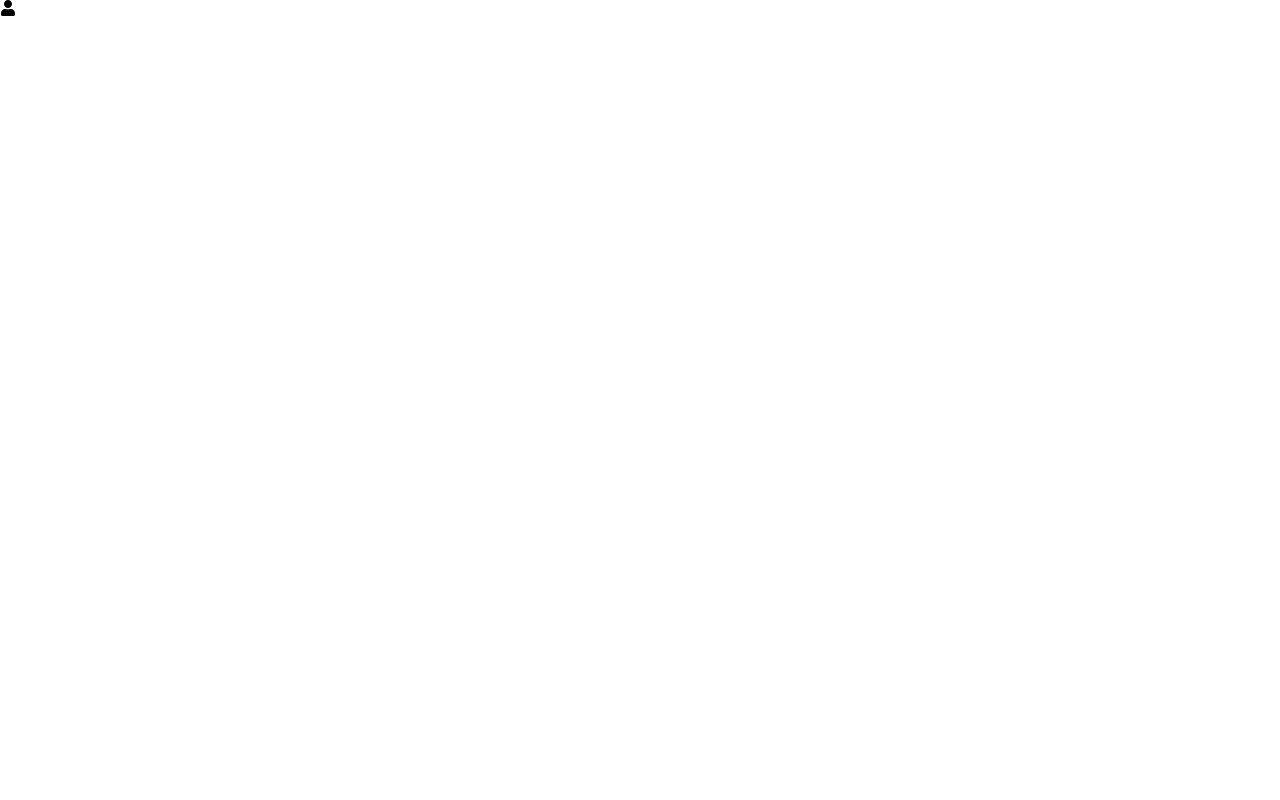
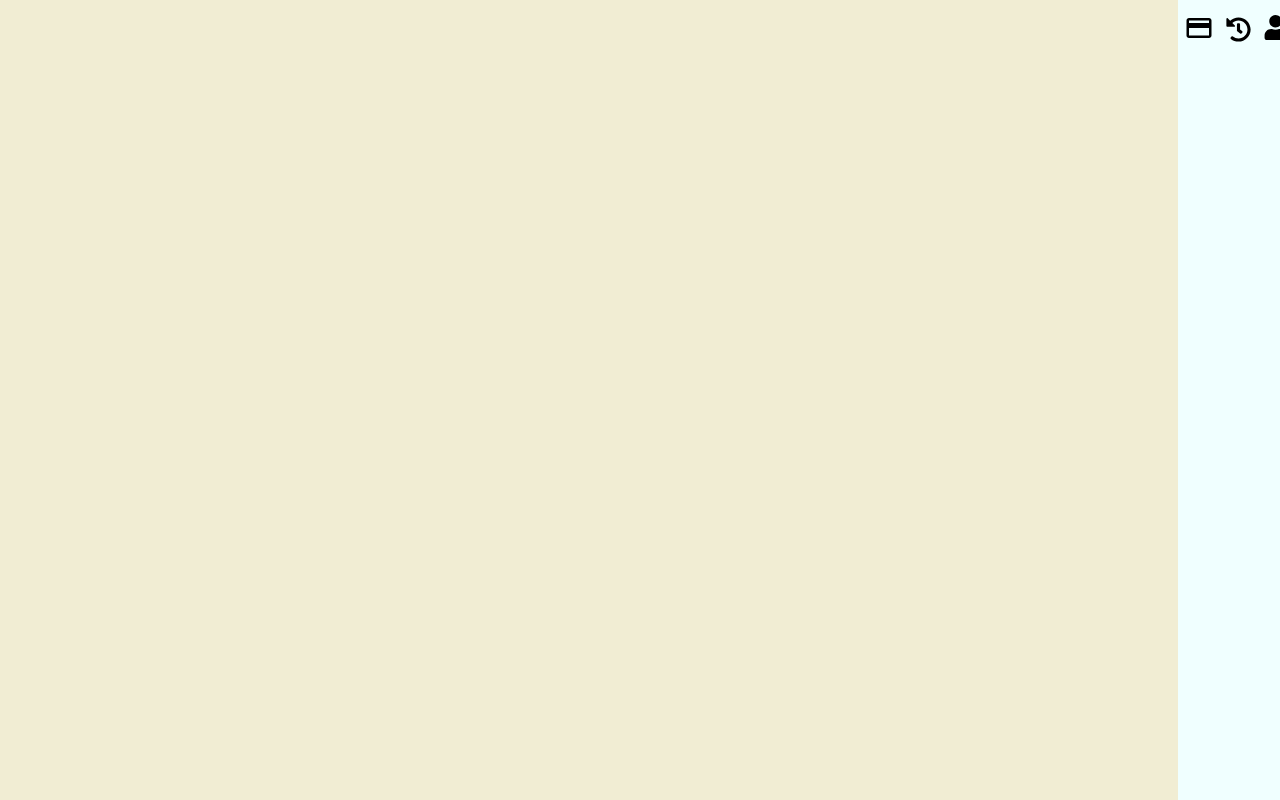
Before and after one commit to khom19/SAIG, a React (Create React App) app: page /Home in a window 1280 px wide. Built offline with nearby package versions, Linux system fonts and the light colour scheme.

Commit message:
start homepage

```diff
--- a/src/App.js
+++ b/src/App.js
@@ -2,11 +2,7 @@ import './App.css';
 import React , { Component } from 'react';
 import { FaUser , FaLock } from "react-icons/fa";
 import './index' ;
-import { Link, Route } from 'react-router-dom';
-
-function myfunction() {
-  <Link to={'/Home'}></Link>
-}
+import { Link } from 'react-router-dom';
 
 class App extends Component {
   render () {
--- a/src/Home/home.css
+++ b/src/Home/home.css
@@ -0,0 +1,34 @@
+.homebackground {
+    display: flex;
+    height: 100vh;
+    font-optical-sizing: auto;
+    background-color: rgb(241, 237, 211) ;
+    background-position: center;
+    background-attachment: fixed;
+}
+
+.menu {
+    display: flex;
+    flex-direction: row-reverse;
+    margin-left: 92%;
+    height: 100%;
+    background-color: azure;
+}
+
+.history .icon {
+    margin: 17px 6px 0 6px;
+    width: 25px;
+    height: 25px;
+}
+
+.payment .icon {
+    margin: 13px 6px 0 6px;
+    width: 30px;
+    height: 30px;
+}
+
+.profile .icon {
+    margin: 15px 6px 0 6px;
+    width: 25px;
+    height: 25px;
+}
--- a/src/Home/home.js
+++ b/src/Home/home.js
@@ -1,14 +1,19 @@
 import { Link } from 'react-router-dom';
 import React, { Component } from 'react';
-import { FaUser } from "react-icons/fa";
+import { FaUser , FaHistory } from "react-icons/fa";
+import { MdPayment } from "react-icons/md";
 import './home.css'
 
 class Home extends Component {
     render() {
         return(
-            <div className='background-color'>
-                <div className='menu'><FaUser className='icon'/></div>
+        <section className='homebackground'>
+            <div className='menu'>
+                <div className='profile'><FaUser className='icon'/></div>
+                <div className='history'><FaHistory className='icon' /></div>
+                <div className='payment'><MdPayment className='icon' /></div>
             </div>
+        </section>
         )
     }
 }
```
